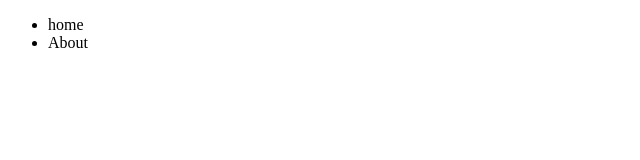
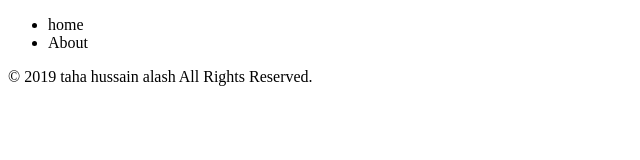
Before and after one commit to taha-hussainalash/bootcamp-merges, a plain HTML site: page index.html in a window 1280 px wide. Shown: the whole page, without its empty margins (0-640 px from the left). Drawn offline with Linux system fonts and the light colour scheme.

Commit message:
footer added

```diff
--- a/index.html
+++ b/index.html
@@ -13,6 +13,9 @@
                 </ul>
             </nav>
          </header>
+         <footer>
+                &copy; 2019 taha hussain alash All Rights Reserved.
+         </footer>
 
 
     </body>
```
